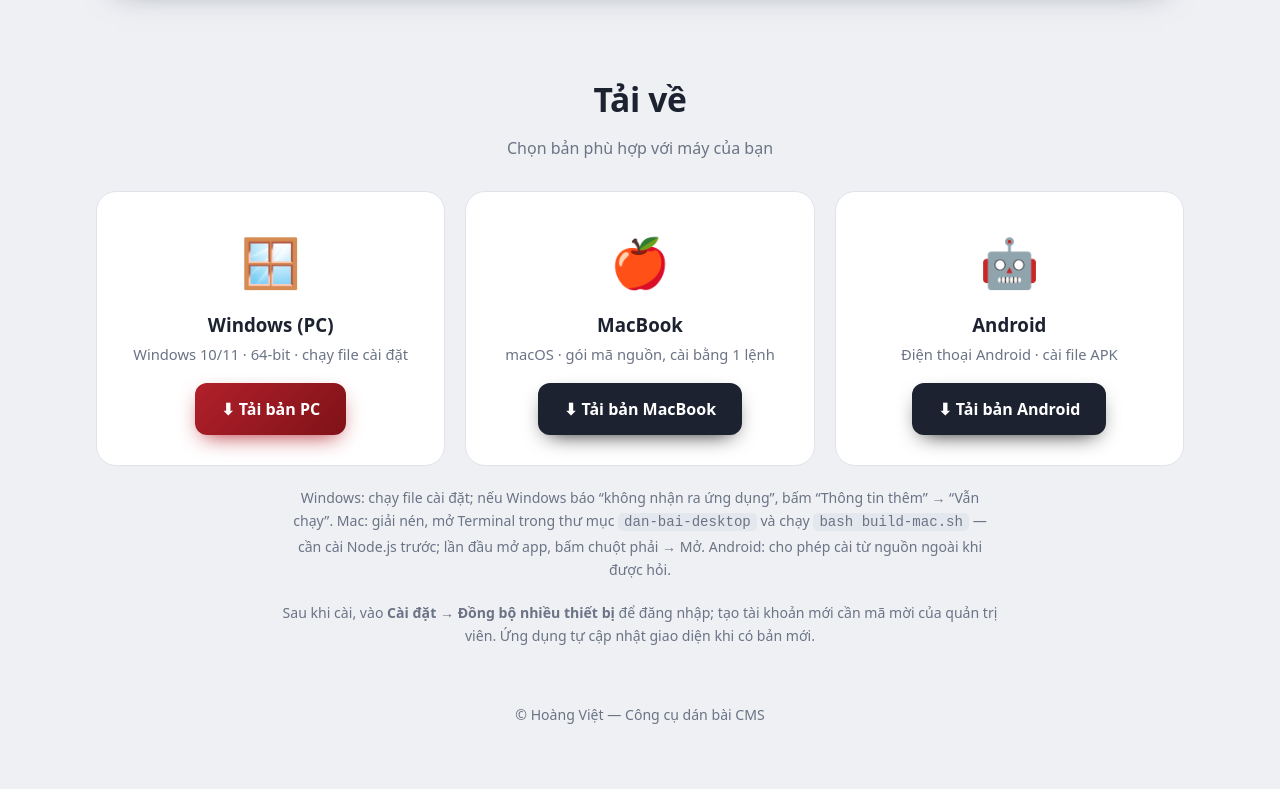
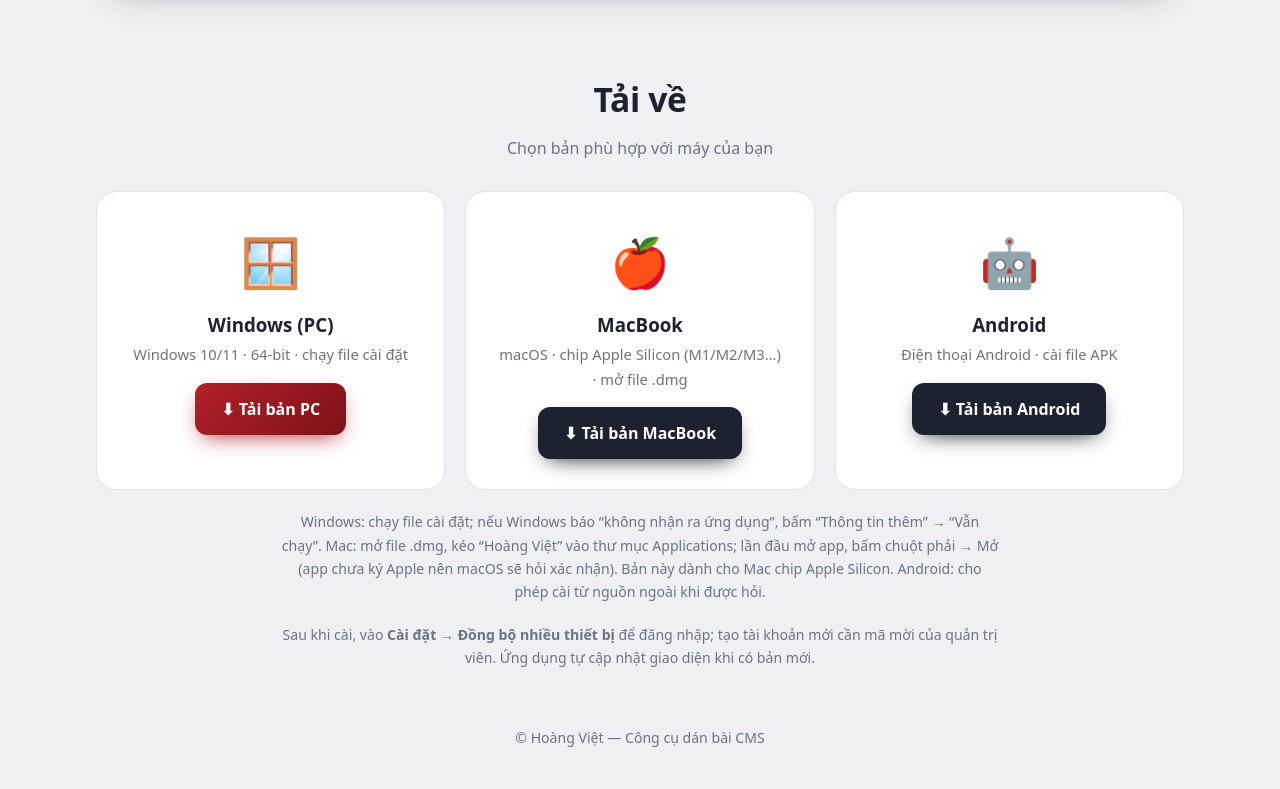
Before and after one commit to hoangvietplvn/hoangvietplvn.github.io, a browser extension: page static/hoang-viet/index.html in a window 1280 px wide. Shown: the part 3795-4584 px from the top of the page. Before the commit the page ends 4562 px from the top, so only its background shows below. Drawn offline with Linux system fonts and the light colour scheme.

Commit message:
Trang tải: nút MacBook trỏ tới file .dmg, cập nhật hướng dẫn cài
Co-Authored-By: Claude Sonnet 5.5 <noreply@anthropic.com>

```diff
--- a/static/hoang-viet/index.html
+++ b/static/hoang-viet/index.html
@@ -322,12 +322,12 @@ footer{text-align:center;color:var(--mut);padding:56px 0 40px;font-size:.88rem}
 <div class="dl">
     <div class="card"><div class="ic">🪟</div><h3>Windows (PC)</h3><p>Windows 10/11 · 64-bit · chạy file cài đặt</p>
       <a class="btn" href="https://github.com/hoangvietplvn/hoangvietplvn.github.io/releases/latest/download/HoangViet-Setup-windows.exe">⬇ Tải bản PC</a></div>
-    <div class="card"><div class="ic">🍎</div><h3>MacBook</h3><p>macOS · gói mã nguồn, cài bằng 1 lệnh</p>
-      <a class="btn alt" href="https://github.com/hoangvietplvn/hoangvietplvn.github.io/releases/latest/download/HoangViet-mac-source.zip">⬇ Tải bản MacBook</a></div>
+    <div class="card"><div class="ic">🍎</div><h3>MacBook</h3><p>macOS · chip Apple Silicon (M1/M2/M3…) · mở file .dmg</p>
+      <a class="btn alt" href="https://github.com/hoangvietplvn/hoangvietplvn.github.io/releases/latest/download/HoangViet-Mac-arm64.dmg">⬇ Tải bản MacBook</a></div>
     <div class="card"><div class="ic">🤖</div><h3>Android</h3><p>Điện thoại Android · cài file APK</p>
       <a class="btn alt" href="https://github.com/hoangvietplvn/hoangvietplvn.github.io/releases/latest/download/HoangViet-android.apk">⬇ Tải bản Android</a></div>
   </div>
-  <p class="note">Windows: chạy file cài đặt; nếu Windows báo “không nhận ra ứng dụng”, bấm “Thông tin thêm” → “Vẫn chạy”. Mac: giải nén, mở Terminal trong thư mục <code>dan-bai-desktop</code> và chạy <code>bash build-mac.sh</code> — cần cài Node.js trước; lần đầu mở app, bấm chuột phải → Mở. Android: cho phép cài từ nguồn ngoài khi được hỏi.</p>
+  <p class="note">Windows: chạy file cài đặt; nếu Windows báo “không nhận ra ứng dụng”, bấm “Thông tin thêm” → “Vẫn chạy”. Mac: mở file .dmg, kéo “Hoàng Việt” vào thư mục Applications; lần đầu mở app, bấm chuột phải → Mở (app chưa ký Apple nên macOS sẽ hỏi xác nhận). Bản này dành cho Mac chip Apple Silicon. Android: cho phép cài từ nguồn ngoài khi được hỏi.</p>
   <p class="note">Sau khi cài, vào <b>Cài đặt → Đồng bộ nhiều thiết bị</b> để đăng nhập; tạo tài khoản mới cần mã mời của quản trị viên. Ứng dụng tự cập nhật giao diện khi có bản mới.</p>
 
 </main>
```
